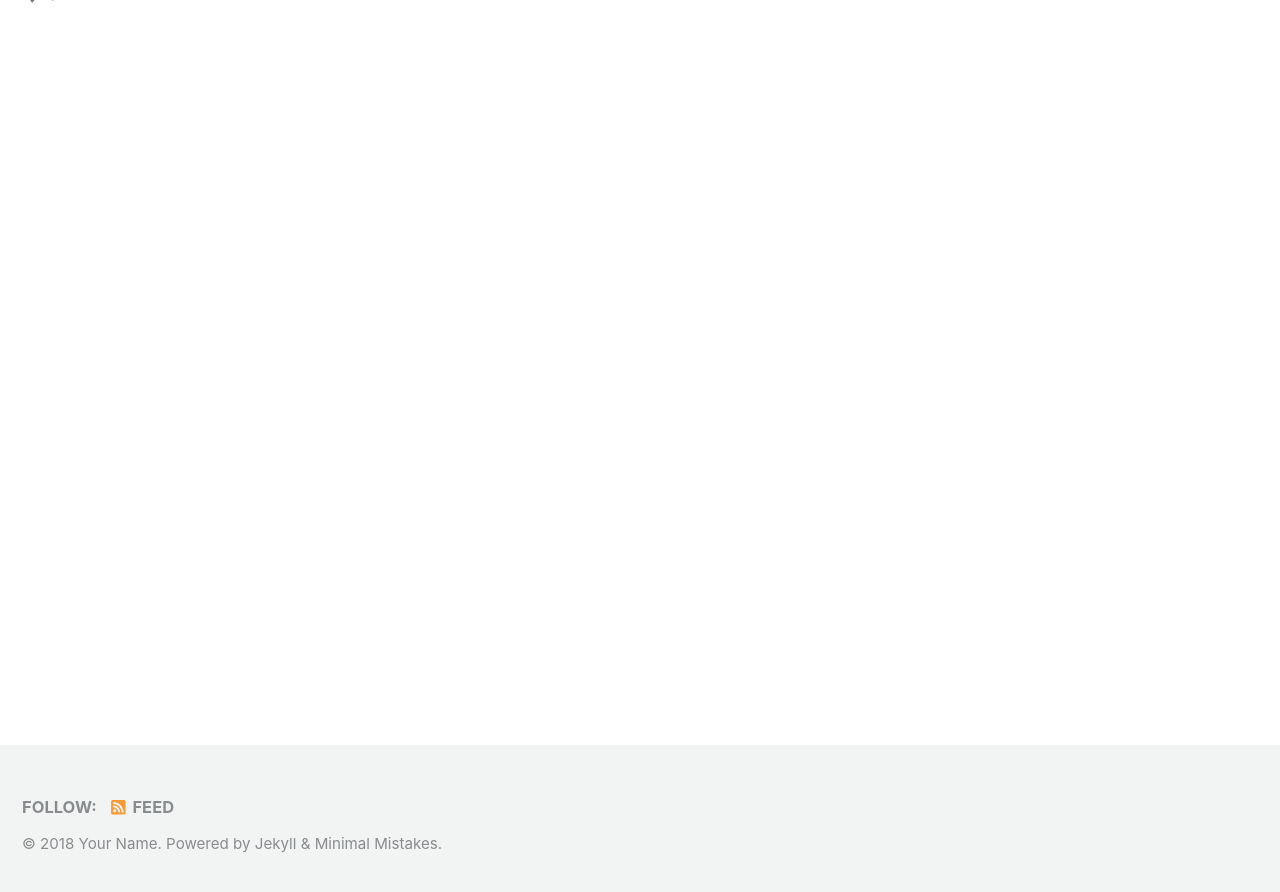
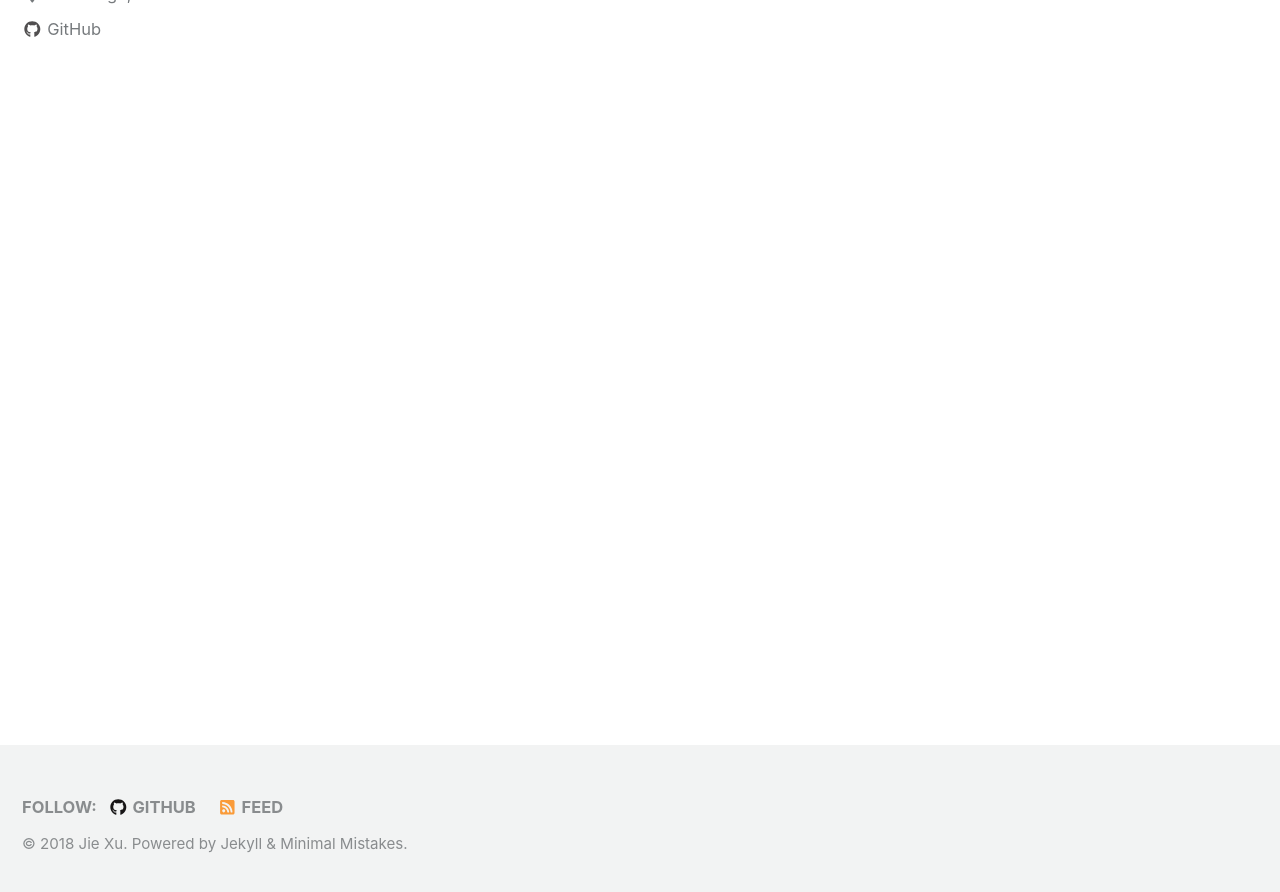
Before and after one commit to jxu1015/jxu1015.github.io, a Jekyll site: the page built from index.html, in a window 1280 px wide and 900 px high, scrolled down 253 px. Shown: the top 892 px of the window. Built offline with Jekyll 4.4.1, drawn with Linux system fonts in a browser that asks for light colours; nearby versions of some CDN libraries; the list of posts is cut into pages by our own code; some of the changed text lies outside the part shown.

Commit message:
Update _config.yml

```diff
--- a/_config.yml
+++ b/_config.yml
@@ -18,8 +18,8 @@ minimal_mistakes_skin    : "default" # "air", "aqua", "contrast", "dark", "dirt"
 locale                   : "en-US"
 title                    : "Jie Xu"
 title_separator          : "-"
-name                     : "Your Name"
-description              : "An amazing website."
+name                     : "Jie Xu"
+description              : "Homepage."
 url                      : # the base hostname & protocol for your site e.g. "https://mmistakes.github.io"
 baseurl                  : # the subpath of your site, e.g. "/blog"
 repository               : # GitHub username/repo-name e.g. "mmistakes/minimal-mistakes"
@@ -100,10 +100,10 @@ analytics:
 
 # Site Author
 author:
-  name             : "Your Name"
+  name             : "Jie Xu"
   avatar           : # path of avatar image, e.g. "/assets/images/bio-photo.jpg"
-  bio              : "I am an amazing person."
-  location         : "Somewhere"
+  bio              : "I am a beautiful person."
+  location         : "Pittsburgh, PA"
   email            :
   uri              :
   home             : # null (default), "absolute or relative url to link to author home"
@@ -113,7 +113,7 @@ author:
   flickr           :
   facebook         :
   foursquare       :
-  github           :
+  github           : "jxu1991"
   gitlab           :
   google_plus      :
   keybase          :
```
